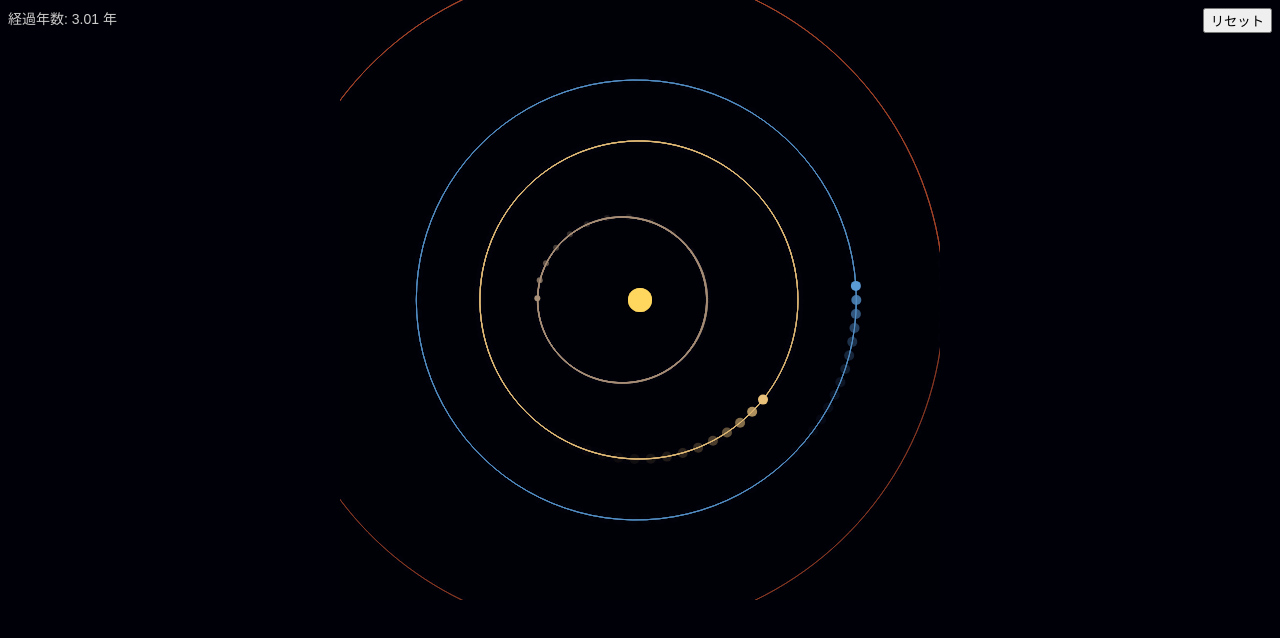
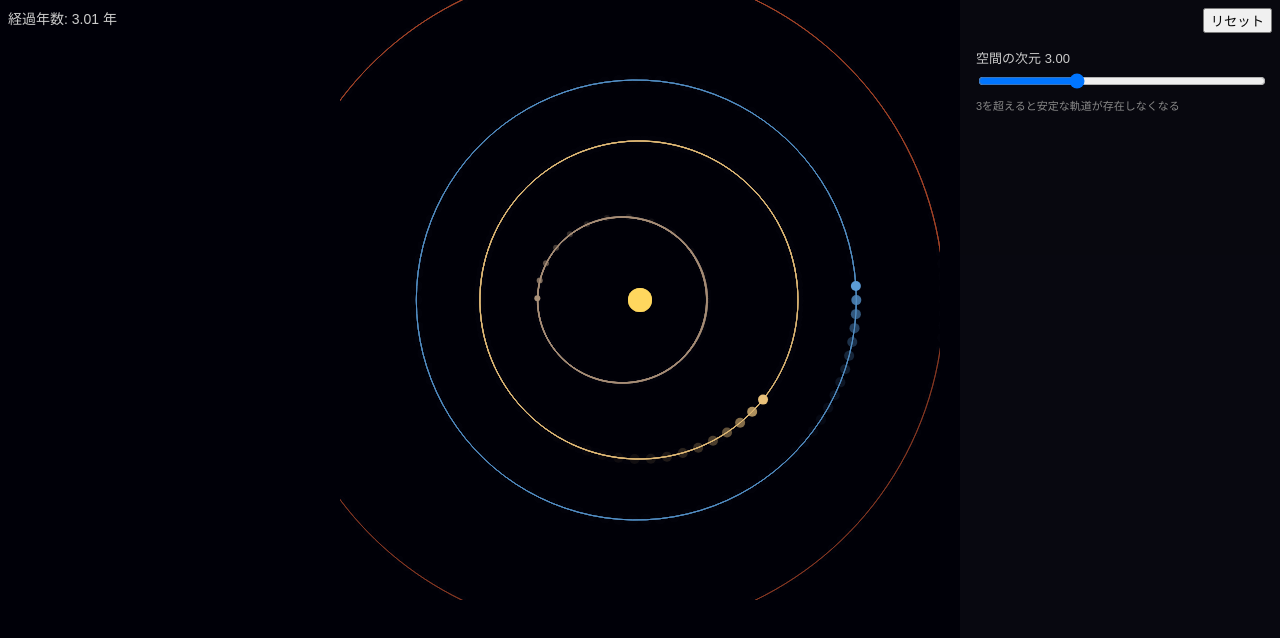
Before and after one commit to tomarimiki/perfect_world, a plain HTML site: page app/index.html in a window 1280 px wide. Drawn offline with Linux system fonts and the light colour scheme.

Commit message:
Day3を実行した

```diff
--- a/app/index.html
+++ b/app/index.html
@@ -9,6 +9,24 @@
   <div id="hud">経過年数: <span id="year">0.00</span> 年</div>
   <button id="reset">リセット</button>
   <canvas id="canvas" width="600" height="600"></canvas>
+  <!-- ↓ ここから新規追加：Day3で導入したコントロールパネル -->
+  <div id="panel">
+    <div class="control">
+      <!-- スライダーの現在値をリアルタイムで表示する場所。
+           main.jsのdimSlider.addEventListener('input', ...)が
+           ここのtextContentを毎回書き換える -->
+      <label>空間の次元 <span id="dim-val">3.00</span></label>
+
+      <!-- id="dim" が main.js の document.getElementById('dim') で拾われる。
+           min/max/step は design.md 7章の法則テーブルの値をそのまま使用
+           （2.5〜4.0の範囲、0.01刻み） -->
+      <input type="range" id="dim" min="2.5" max="4.0" step="0.01" value="3.0">
+
+      <!-- スライダーの物理的背景を1行で説明（decisions.md A-11：説明文は最小限でよい） -->
+      <p class="note">3を超えると安定な軌道が存在しなくなる</p>
+    </div>
+  </div>
+  <!-- ↑ ここまで新規追加 -->
   <script type="module" src="main.js"></script>
 </body>
 </html>
--- a/app/main.js
+++ b/app/main.js
@@ -1,7 +1,7 @@
 // data.js(初期状態) → physics.js(1歩進める) → render.js(描く) をつなぐだけの層。
 // このファイル以外はDOM(document/canvas)を直接触らない、という依存関係の向きを守っている。
 import { createBodies } from './data.js';
-import { step, dt } from './physics.js';
+import { step, dt, defaultLaw } from './physics.js';
 import { draw } from './render.js';
 
 const canvas = document.getElementById('canvas');
@@ -9,6 +9,7 @@ const ctx = canvas.getContext('2d');
 
 let bodies = createBodies();
 let simYears = 0; // シミュレーション上の経過年数（現実の経過時間とは別）
+let law = { ...defaultLaw }; // 法則パラメータ。リセットしても戻さない（decisions.md A-5）
 
 // 1フレームあたり何ステップ計算するか（描画60fpsに対し物理は細かく回す）
 // dt=1/2000年、STEPS_PER_FRAME=20 → 60fpsなら実時間1秒でシミュレーション0.6年進む。
@@ -18,13 +19,13 @@ const STEPS_PER_FRAME = 20;
 function loop() {
   // 物理は描画より細かい刻みで複数回進める（精度を保つため）
   for (let k = 0; k < STEPS_PER_FRAME; k++) {
-    step(bodies);
+    step(bodies, law);
     simYears += dt;
   }
   // 各天体の現在位置を軌跡履歴に追加。古いものは捨てて配列が際限なく伸びないようにする。
   for (const b of bodies) {
     b.trail.push({ x: b.x, y: b.y });
-    if (b.trail.length > 3000) b.trail.shift();
+    if (b.trail.length > 1500) b.trail.shift();
   }
 
   draw(ctx, bodies, canvas);
@@ -35,8 +36,16 @@ function loop() {
 }
 loop();
 
-// リセットボタン: 天体を初期状態に作り直し、経過年数もゼロに戻す
+// リセットボタン: 天体を初期状態に作り直し、経過年数もゼロに戻す（lawは維持する。decisions.md A-5）
 document.getElementById('reset').onclick = () => {
   bodies = createBodies();
   simYears = 0;
 };
+
+// 空間の次元スライダー: 動かした瞬間からlawに反映される（decisions.md A-6）
+const dimSlider = document.getElementById('dim');
+const dimVal = document.getElementById('dim-val');
+dimSlider.addEventListener('input', () => {
+  law.dimension = parseFloat(dimSlider.value);
+  dimVal.textContent = law.dimension.toFixed(2);
+});
--- a/app/physics.js
+++ b/app/physics.js
@@ -4,13 +4,21 @@ import { G } from './data.js';
 // 後日GR補正を入れたときにも精度が足りる（design.md 6-3）。
 export const dt = 1 / 2000; // 時間刻み [年]（約4.4時間）
 
+// 「壊しどころ」をまとめたオブジェクト（design.md 6-3）。
+// Day3では dimension だけを使う。G・gr・gw・lambda・yukawa・sunMass・dt は後日のDayで追加する。
+export const defaultLaw = {
+  dimension: 3.0, // 空間の次元。力の指数 = dimension - 1（3次元なら2乗で現実の重力）
+};
+
 /**
  * 全天体の加速度を計算して配列で返す。
- * 「法則を壊す」とはこの関数の中の力の式を書き換えること。Day1は指数2固定のニュートン重力のみ。
+ * 「法則を壊す」とはこの関数の中の力の式を書き換えること。
+ * Day3から指数が law.dimension - 1 になり、3.0からずらすと閉軌道が壊れる。
  */
-export function computeAccel(bodies) {
+export function computeAccel(bodies, law) {
   const n = bodies.length;
   const acc = bodies.map(() => ({ ax: 0, ay: 0 }));
+  const exponent = law.dimension - 1; // 3次元 → 2乗（現実の重力）
 
   // 総当たりで全ペアの重力を計算する（n体問題）。天体が5個程度ならこれで十分速い。
   for (let i = 0; i < n; i++) {
@@ -22,8 +30,8 @@ export function computeAccel(bodies) {
       const dy = B.y - A.y;
       const r  = Math.sqrt(dx * dx + dy * dy) + 1e-9;  // 0除算よけ（天体が重なるとr=0になりうる）
 
-      // ニュートンの万有引力: a = G*m / r^2（Bがつくる重力加速度）
-      const a = G * B.m / (r * r);
+      // ニュートンの万有引力の一般化: a = G*m / r^(dimension-1)（Bがつくる重力加速度）
+      const a = G * B.m / Math.pow(r, exponent);
 
       // 加速度ベクトルはAからBへ向く単位ベクトル(dx/r, dy/r)にaを掛けたもの
       acc[i].ax += a * dx / r;
@@ -40,23 +48,26 @@ export function computeAccel(bodies) {
  * 「法則を壊したから軌道が乱れた」のか「積分の誤差で乱れた」のか区別できなくなる。
  * Leapfrogは速度を半歩→位置を1歩→（新しい位置で加速度を計算し直して）速度を残り半歩、
  * という順序で更新することでエネルギーが長期間ほぼ保存される（design.md 6-2）。
+ *
+ * decisions.md B-3の決定により、太陽(bodies[0])は完全に固定する。
+ * 太陽が及ぼす力は他の天体に働くが、太陽自身の速度・位置は更新しない（i=1から始める）。
  */
-export function step(bodies) {
-  let acc = computeAccel(bodies);
+export function step(bodies, law) {
+  let acc = computeAccel(bodies, law);
 
   // 1. 速度を半歩進める（kick）
-  for (let i = 0; i < bodies.length; i++) {
+  for (let i = 1; i < bodies.length; i++) {
     bodies[i].vx += acc[i].ax * dt / 2;
     bodies[i].vy += acc[i].ay * dt / 2;
   }
   // 2. 位置を1歩進める（drift）— このときの速度は半歩分の速度
-  for (const b of bodies) {
-    b.x += b.vx * dt;
-    b.y += b.vy * dt;
+  for (let i = 1; i < bodies.length; i++) {
+    bodies[i].x += bodies[i].vx * dt;
+    bodies[i].y += bodies[i].vy * dt;
   }
   // 3. 新しい位置で加速度を計算し直し、速度の残り半歩を進める（kick）
-  acc = computeAccel(bodies);
-  for (let i = 0; i < bodies.length; i++) {
+  acc = computeAccel(bodies, law);
+  for (let i = 1; i < bodies.length; i++) {
     bodies[i].vx += acc[i].ax * dt / 2;
     bodies[i].vy += acc[i].ay * dt / 2;
   }
--- a/app/style.css
+++ b/app/style.css
@@ -23,3 +23,43 @@ html, body {
   top: 8px;
   right: 8px;
 }
+
+/* コントロールパネルの外枠。
+   decisions.md A-9の決定（右側固定・幅320px・縦スクロール可）をそのまま反映 */
+#panel {
+  position: fixed;  /* スクロールしても画面に張り付いたまま */
+  top: 0;
+  right: 0;          /* 画面右端にぴったり寄せる */
+  width: 320px;       /* A-9で決めた固定幅 */
+  height: 100vh;      /* 画面の縦幅いっぱい */
+  overflow-y: auto;   /* スライダーが増えて縦に収まらなくなったらスクロールできるように */
+  box-sizing: border-box; /* paddingを含めてwidth:320pxに収まるようにする */
+  padding: 48px 16px 16px; /* 上だけ48px空けているのは、右上固定の「リセット」ボタン(#reset)と
+                              パネル内1つ目のスライダーが重ならないようにするため */
+  background: rgba(255, 255, 255, 0.03); /* ごく薄い白でパネル領域を可視化しつつ、
+                                             背後のcanvas(軌道)が透けて見えるようにする */
+}
+
+/* スライダー1つぶんのまとまり（ラベル＋つまみ＋説明文）の単位。
+   design.md 9-2の<div class="control">にそのまま対応。
+   将来Day4以降でG・gr・gwなど他のスライダーを増やすときも
+   このクラスを使い回す想定 */
+.control {
+  margin-bottom: 16px; /* スライダー同士の間隔 */
+}
+
+.control label {
+  display: block;      /* ラベルとスライダーを縦に並べる */
+  margin-bottom: 4px;
+  font-size: 13px;
+}
+
+.control input[type="range"] {
+  width: 100%;          /* パネル幅いっぱいまでスライダーを伸ばす */
+}
+
+.control .note {
+  margin: 4px 0 0;
+  font-size: 11px;       /* 補足説明は本文より小さく（decisions.md A-11「説明文は最小限」の空気に合わせて控えめに） */
+  color: #888;           /* 主張しすぎない薄いグレー */
+}
```
Also changed, not shown: app/test.html (+8 -5 lines), 1 other file.
